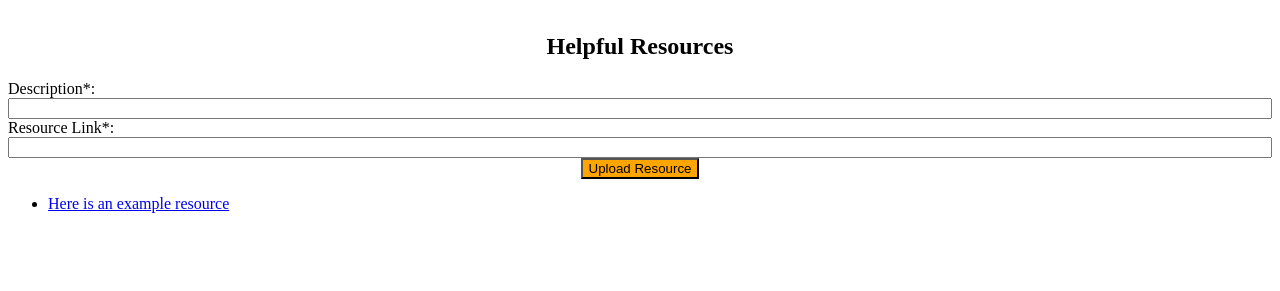
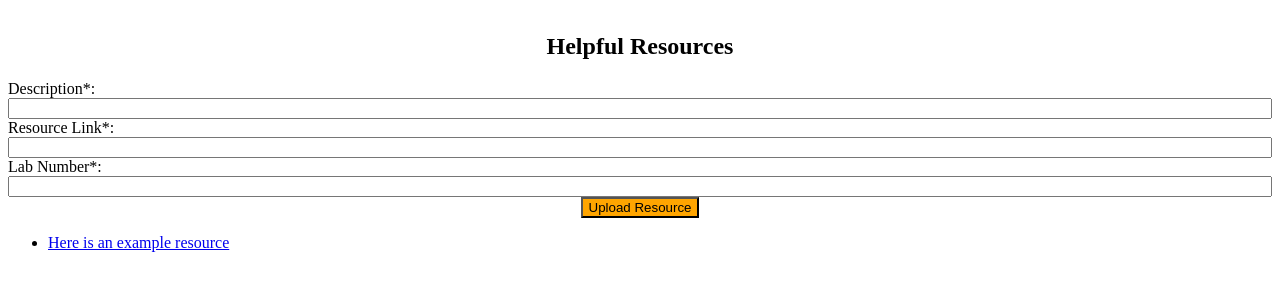
Before and after one commit to JamesGrom/QueueManager, a website: page static/htmlFiles/HelpfulResources.html in a window 1280 px wide. Shown: the part 101-392 px from the top of the page. Drawn offline with Linux system fonts and the light colour scheme; no server answers.

Commit message:
added labNum property

```diff
--- a/static/htmlFiles/HelpfulResources.html
+++ b/static/htmlFiles/HelpfulResources.html
@@ -25,6 +25,8 @@
         <input type="text" id="ResDescrip" name="ResDescrip" value="">
         <label for="ResLink"> Resource Link*:</label>
         <input type="text" id="ResLink" name="ResLink" value=""> <!-- input has a value attribute, this will prob be useful -->
+        <label for="LabNum"> Lab Number*:</label>
+        <input type="text" id="LabNum" name="LabNum" value="">
         <div id="ButtonPlacement">
             <button id='ResourceButton'> Upload Resource </button>
         </div>
```
